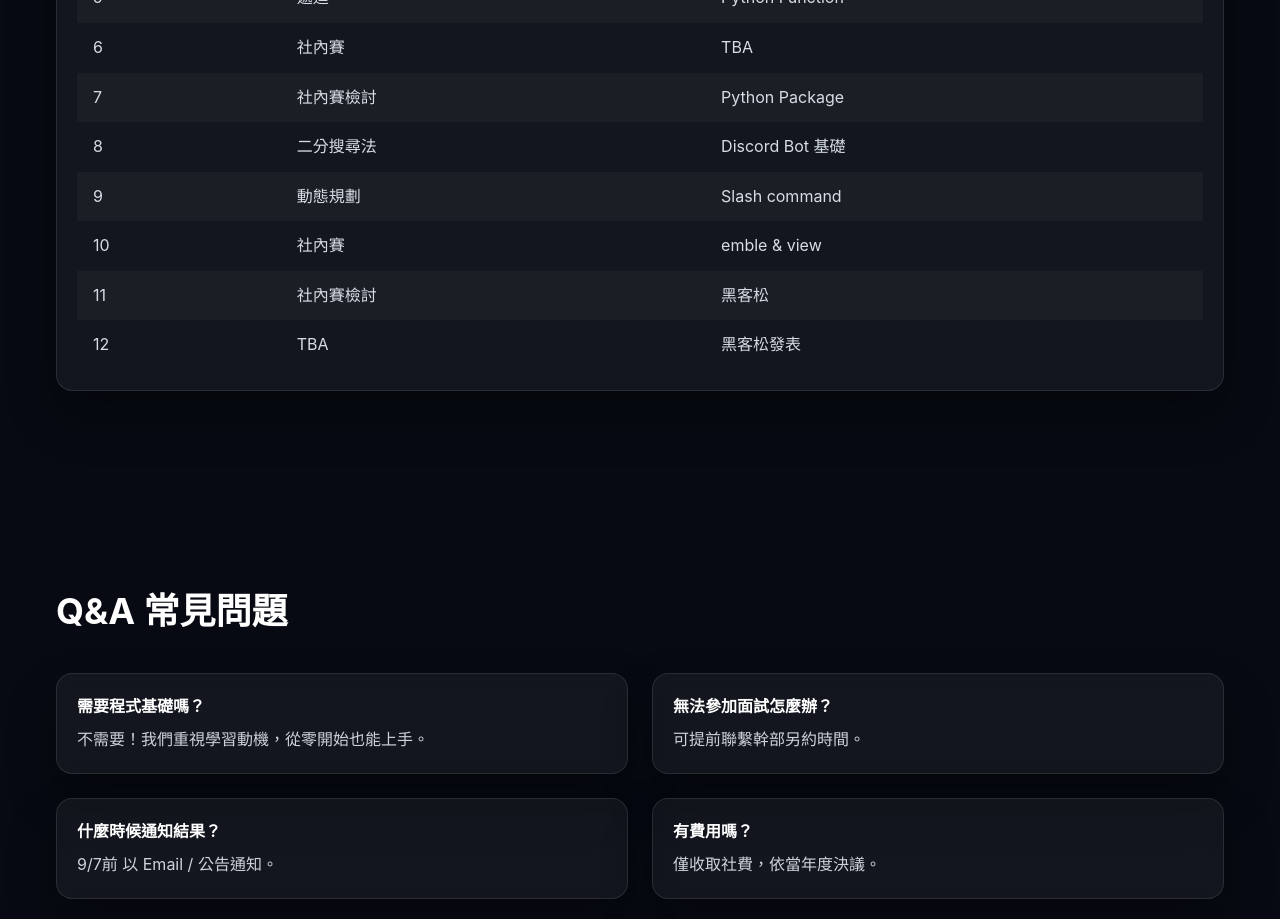
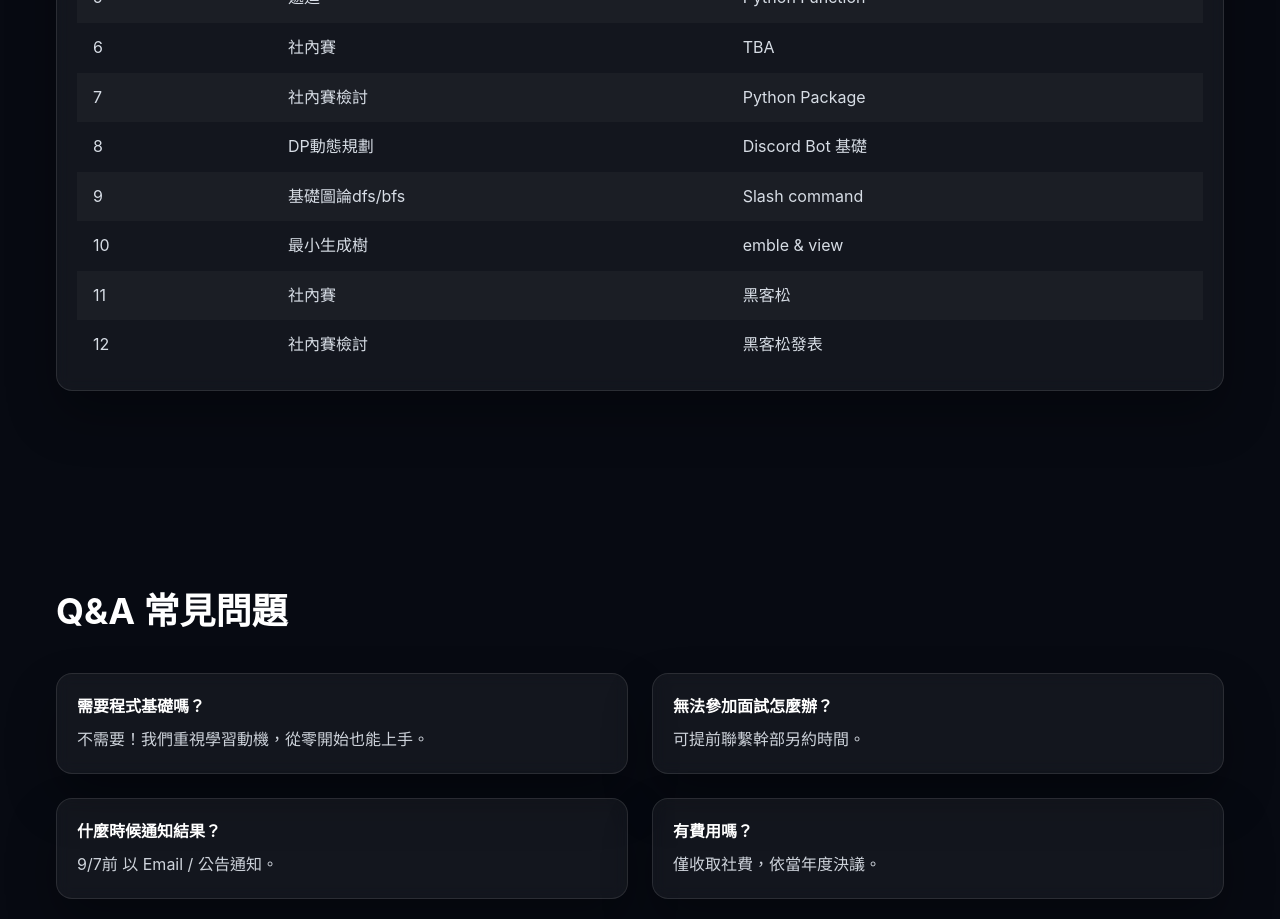
Before and after one commit to nehs-iced/business_card, a plain HTML site: page invite.html in a window 1280 px wide. Shown: the part 3560-4479 px from the top of the page. Drawn offline with Linux system fonts and the light colour scheme.

Commit message:
更正競賽組課表

```diff
--- a/invite.html
+++ b/invite.html
@@ -965,11 +965,11 @@ function interview(candidate){
             <tr><td>5</td><td>遞迴</td><td>Python Function</td></tr>
             <tr><td>6</td><td>社內賽</td><td>TBA</td></tr>
             <tr><td>7</td><td>社內賽檢討</td><td>Python Package</td></tr>
-            <tr><td>8</td><td>二分搜尋法</td><td>Discord Bot 基礎</td></tr>
-            <tr><td>9</td><td>動態規劃</td><td>Slash command</td></tr>
-            <tr><td>10</td><td>社內賽</td><td>emble & view</td></tr>
-            <tr><td>11</td><td>社內賽檢討</td><td>黑客松</td></tr>
-            <tr><td>12</td><td>TBA</td><td>黑客松發表</td></tr>
+            <tr><td>8</td><td>DP動態規劃</td><td>Discord Bot 基礎</td></tr>
+            <tr><td>9</td><td>基礎圖論dfs/bfs</td><td>Slash command</td></tr>
+            <tr><td>10</td><td>最小生成樹</td><td>emble & view</td></tr>
+            <tr><td>11</td><td>社內賽</td><td>黑客松</td></tr>
+            <tr><td>12</td><td>社內賽檢討</td><td>黑客松發表</td></tr>
           </tbody>
         </table>
       </div>
```
